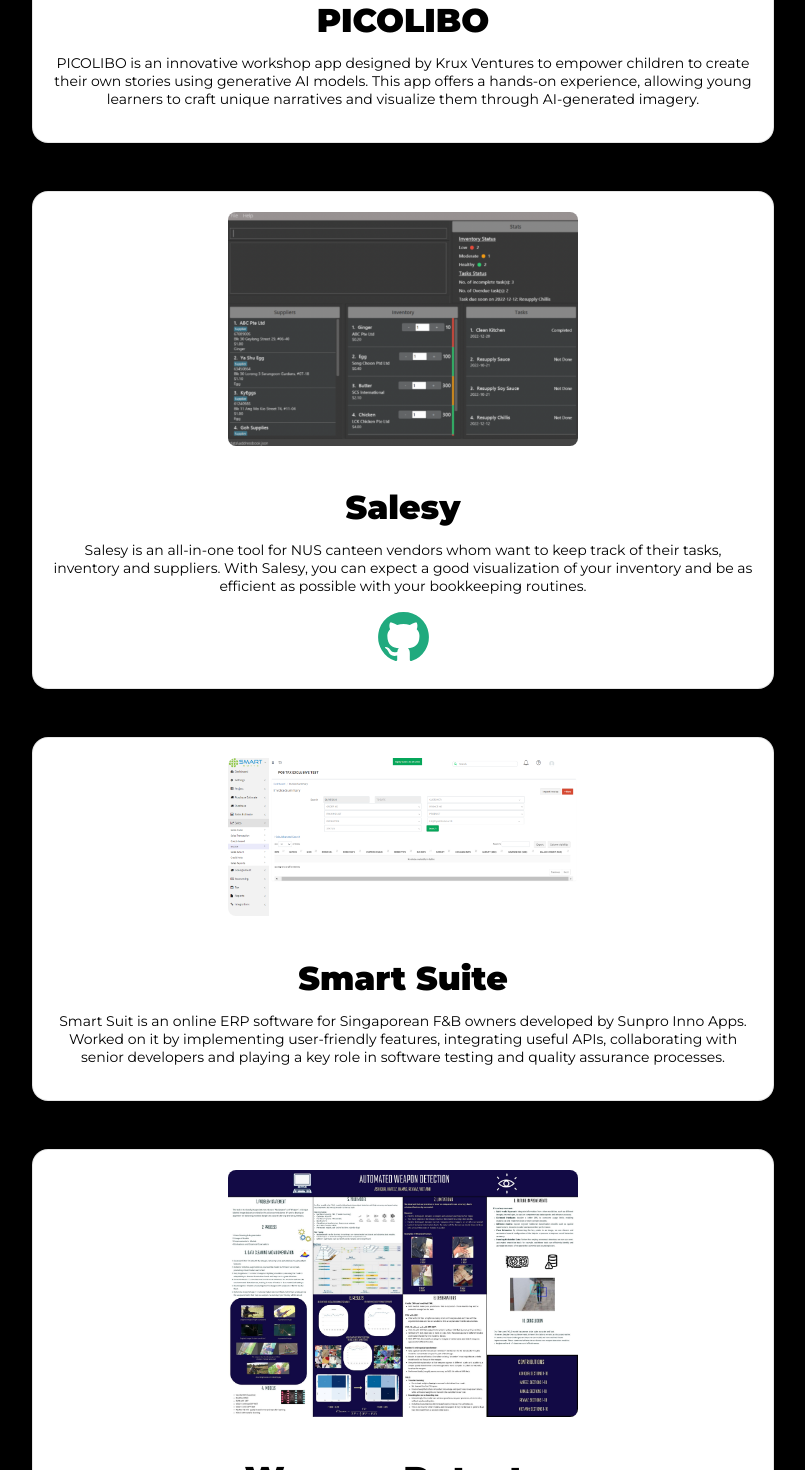
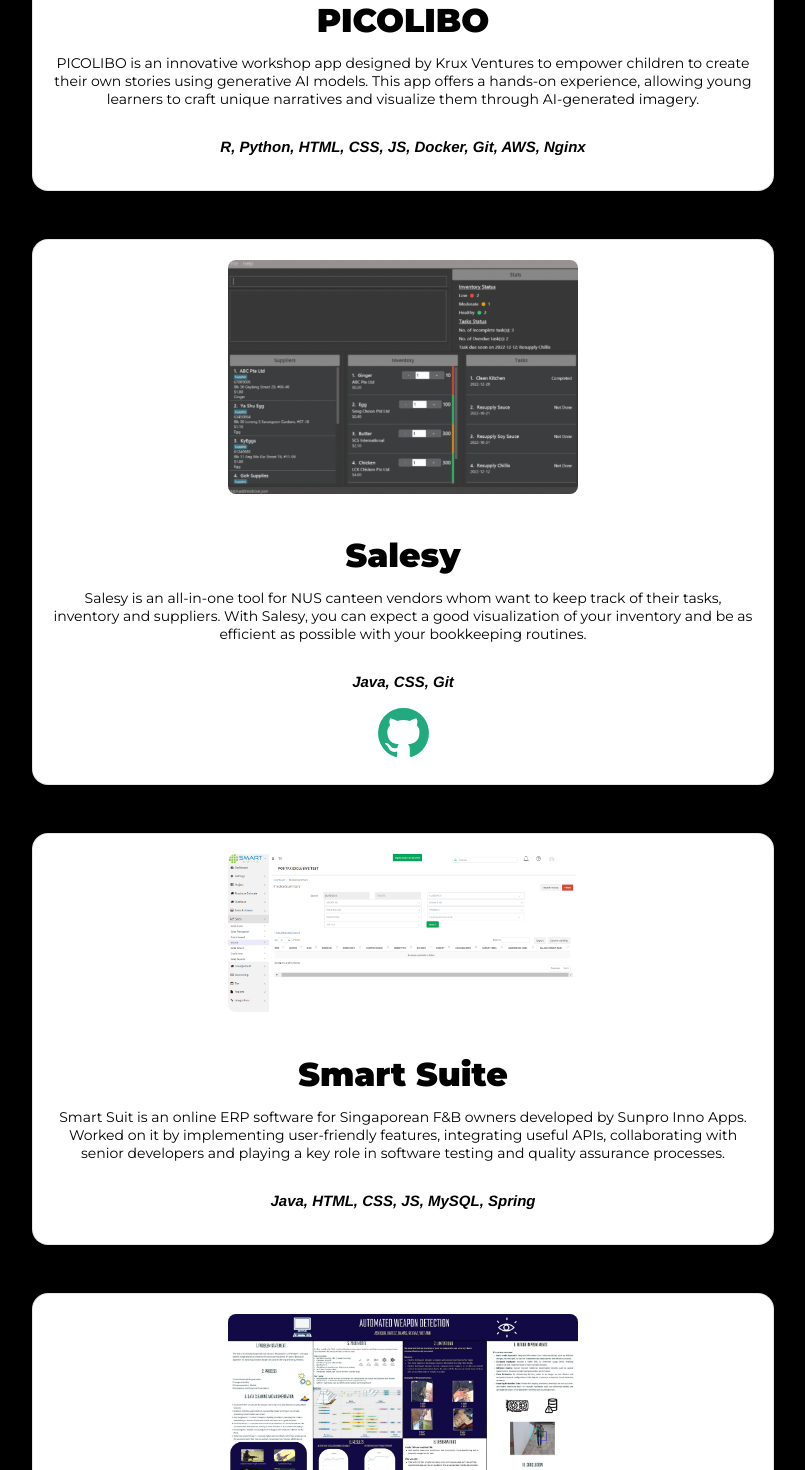
Before and after one commit to Bahamas20/Portfolio, a React (Create React App) app: page / in a window 1280 px wide. Shown: the part 1020-2490 px from the top of the page, without its empty margins (237-1042 px from the left). Built offline with nearby package versions, Linux system fonts and the light colour scheme.

Commit message:
add tech description

```diff
--- a/src/pages/Project/Project.css
+++ b/src/pages/Project/Project.css
@@ -91,6 +91,14 @@
     font-size: 14px;
 }
 
+.tech {
+    font-size: 15px;
+    padding-top: 15px;
+    font-style: italic;
+    font-weight: 600;
+    font-family: Helvetica, sans-serif;
+}
+
 @media (max-width: 480px) {
     .project {
         padding-top: 20px;
--- a/src/pages/Project/Works.jsx
+++ b/src/pages/Project/Works.jsx
@@ -11,27 +11,31 @@
         id:4,
         image: Picolibo,
         title: 'PICOLIBO',
-        description: 'PICOLIBO is an innovative workshop app designed by Krux Ventures to empower children to create their own stories using generative AI models. This app offers a hands-on experience, allowing young learners to craft unique narratives and visualize them through AI-generated imagery.'
+        description: 'PICOLIBO is an innovative workshop app designed by Krux Ventures to empower children to create their own stories using generative AI models. This app offers a hands-on experience, allowing young learners to craft unique narratives and visualize them through AI-generated imagery.',
+        tech: 'R, Python, HTML, CSS, JS, Docker, Git, AWS, Nginx'
     },
     {
         id:2,
         image: Salesy,
         title: 'Salesy',
         description : 'Salesy is an all-in-one tool for NUS canteen vendors whom want to keep track of their tasks, inventory and suppliers. With Salesy, you can expect a good visualization of your inventory and be as efficient as possible with your bookkeeping routines.',
+        tech: 'Java, CSS, Git',
         link: 'https://ay2223s1-cs2103t-w08-4.github.io/tp/'
     },
     {
         id:3,
         image:Smart,
         title: 'Smart Suite',
-        description : 'Smart Suit is an online ERP software for Singaporean F&B owners developed by Sunpro Inno Apps. Worked on it by implementing user-friendly features, integrating useful APIs, collaborating with senior developers and playing a key role in software testing and quality assurance processes.'
+        description : 'Smart Suit is an online ERP software for Singaporean F&B owners developed by Sunpro Inno Apps. Worked on it by implementing user-friendly features, integrating useful APIs, collaborating with senior developers and playing a key role in software testing and quality assurance processes.',
+        tech: 'Java, HTML, CSS, JS, MySQL, Spring'
     },
     {
         id:4,
         image: Weapon,
         title: 'Weapon Detector',
-        description : 'Weapon Detector is a computer vision project focused on automatically identifying weapons within a dataset of images. We integrated various models like CNN, YOLO, and VGG to enhance the detection process. This project showcases a hands-on exploration of advanced deep learning techniques, combining different architectures.'
-        }
+        description : 'Weapon Detector is a computer vision project focused on automatically identifying weapons within a dataset of images. We integrated various models like CNN, YOLO, and VGG to enhance the detection process. This project showcases a hands-on exploration of advanced deep learning techniques, combining different architectures.',
+        tech: 'Python, Tensorflow, OpenCV'
+    }
 ]
 
 function Works() {
--- a/src/pages/Project/WorksItems.jsx
+++ b/src/pages/Project/WorksItems.jsx
@@ -7,6 +7,7 @@
         <img src={item.image} alt='' className='work_img'></img>
         <h1 className='work_title'>{item.title}</h1>
         <p className='description font-mont'>{item.description}</p>
+        <p className='description tech font-mont'>{item.tech}</p>
         {item.link && (
   <a href={item.link} className='changeColor'>
     <GitHubIcon
```
